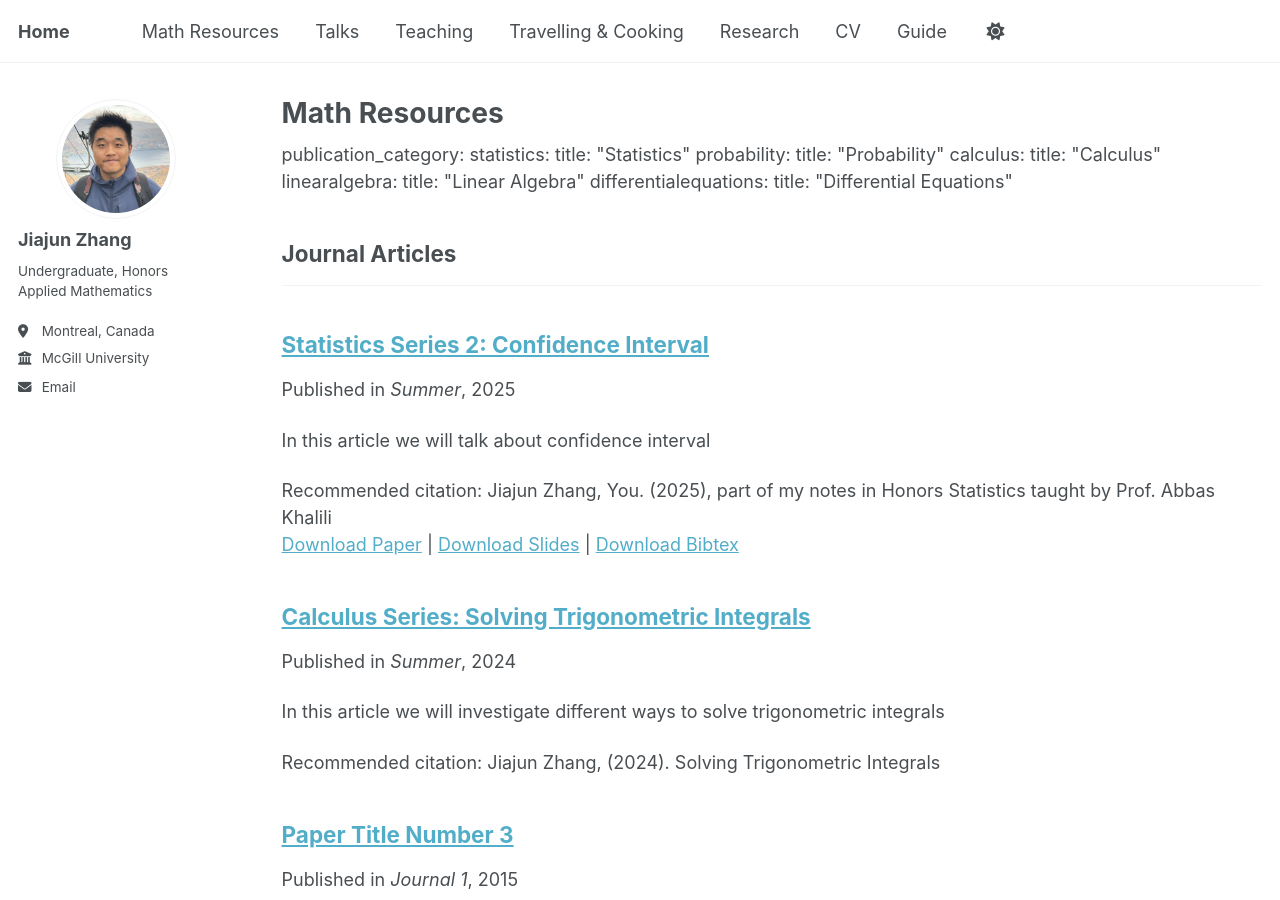
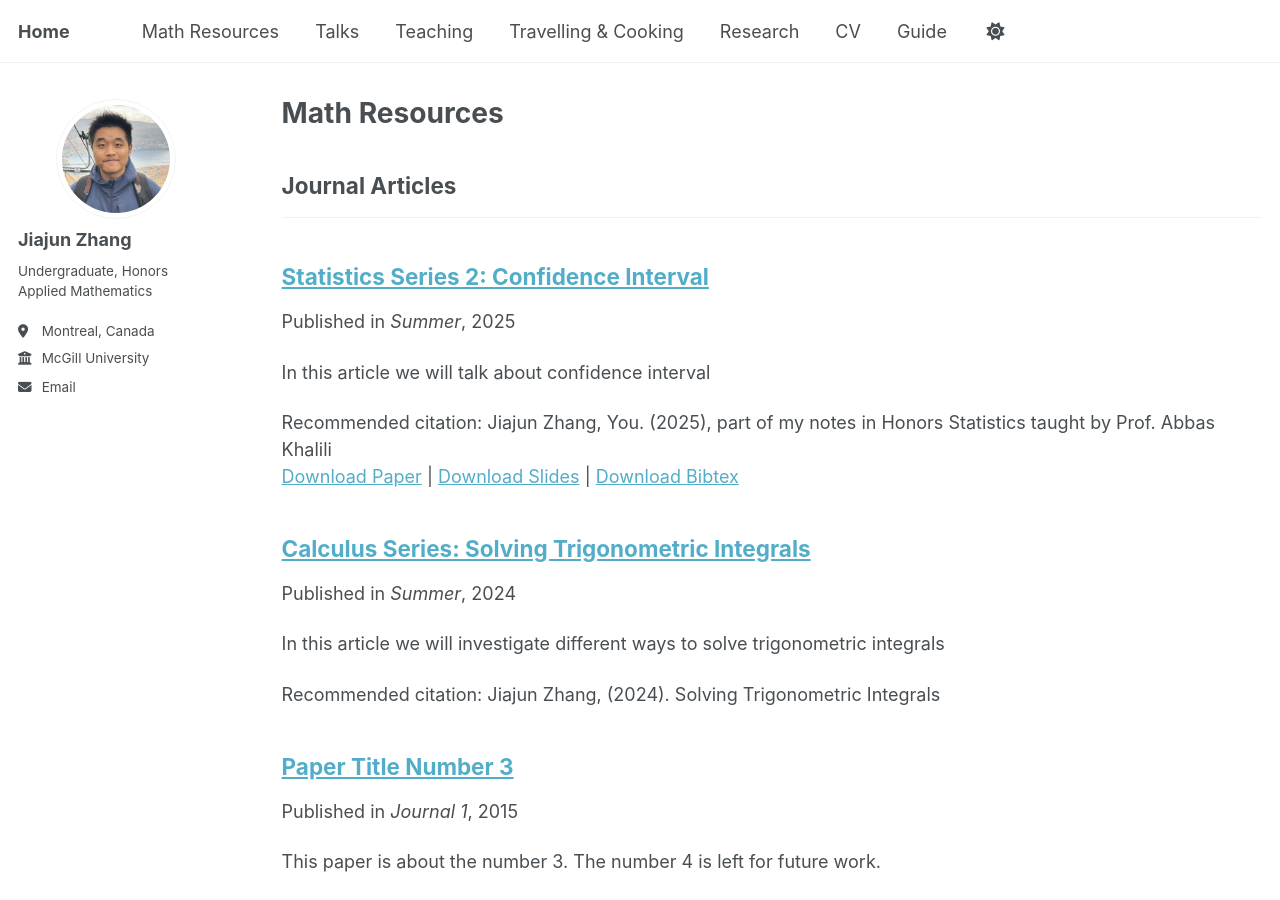
Before and after one commit to JohanssonRein/JohanssonRein.github.io, a Jekyll site: the page built from _pages/publications.html, in a window 1280 px wide and 900 px high. Built offline with Jekyll 4.4.1, drawn with Linux system fonts in a browser that asks for light colours.

Commit message:
Update publications.html

```diff
--- a/_pages/publications.html
+++ b/_pages/publications.html
@@ -5,17 +5,7 @@ permalink: /publications/
 author_profile: true
 ---
 
-publication_category:
-  statistics:
-    title: "Statistics"
-  probability:
-    title: "Probability"
-  calculus:
-    title: "Calculus"
-  linearalgebra:
-    title: "Linear Algebra"
-  differentialequations:
-    title: "Differential Equations"
+
 
 
 {% if site.author.googlescholar %}
```
